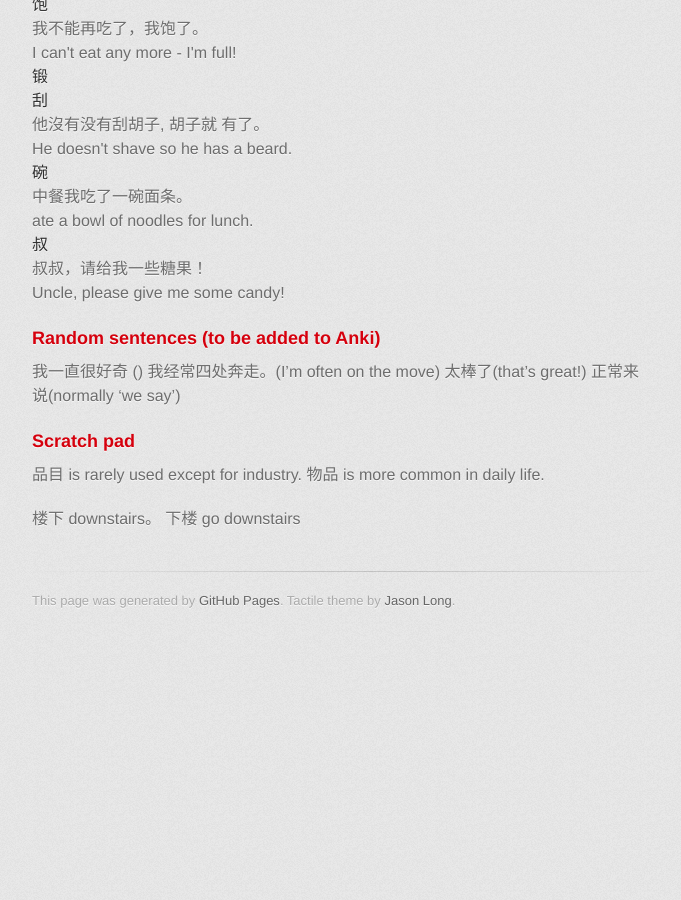
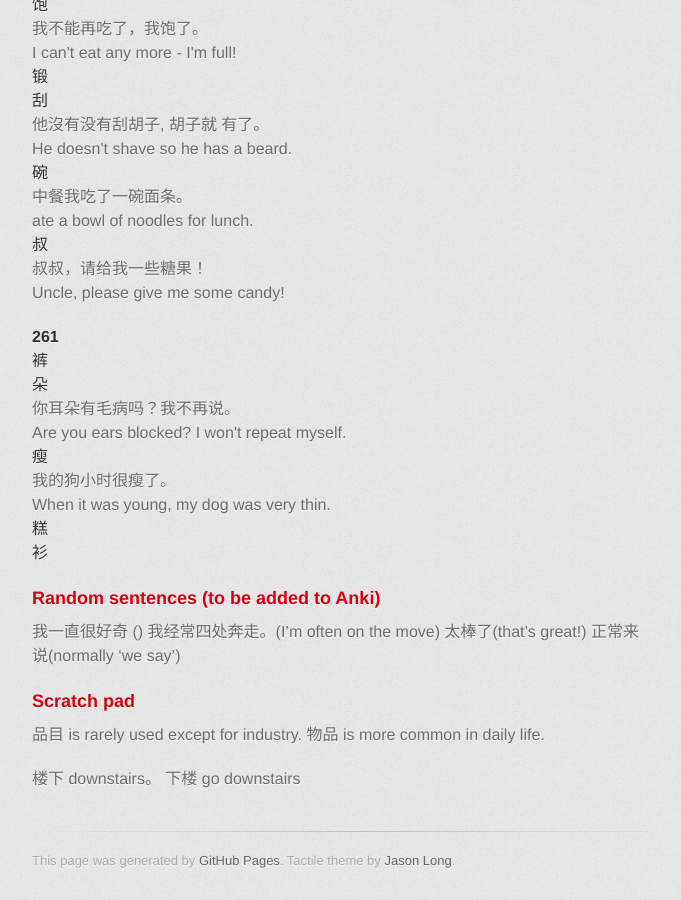
Before and after one commit to axiomiety/axiomiety.github.io, a Jekyll site: the page built from llog/mandarin.markdown, in a window 1280 px wide and 900 px high, scrolled down 18744 px. Shown: the whole window, without its empty margins (298-979 px from the left). Built offline with Jekyll 4.4.1, drawn with Linux system fonts in a browser that asks for light colours; nearby versions of some CDN libraries; some web fonts are replaced; before the commit the page ends 19384 px from its top, so only the background shows below that.

Commit message:
mandarin

```diff
--- a/llog/mandarin.markdown
+++ b/llog/mandarin.markdown
@@ -911,6 +911,41 @@ Character|Sentence|Translation
   <dd>叔叔，请给我一些糖果！</dd>
   <dd>Uncle, please give me some candy!</dd>
 </dl>
+
+#### 261
+
+<dl>
+  <dt>裤</dt>
+  <dd></dd>
+  <dd></dd>
+  <dt>朵</dt>
+  <dd>你耳朵有毛病吗？我不再说。</dd>
+  <dd>Are you ears blocked? I won't repeat myself.</dd>
+  <dt>瘦</dt>
+  <dd>我的狗小时很瘦了。</dd>
+  <dd>When it was young, my dog was very thin.</dd>
+  <dt>糕</dt>
+  <dd></dd>
+  <dd></dd>
+  <dt>衫</dt>
+  <dd></dd>
+  <dd></dd>
+  <dt></dt>
+  <dd></dd>
+  <dd></dd>
+  <dt></dt>
+  <dd></dd>
+  <dd></dd>
+  <dt></dt>
+  <dd></dd>
+  <dd></dd>
+  <dt></dt>
+  <dd></dd>
+  <dd></dd>
+  <dt></dt>
+  <dd></dd>
+  <dd></dd>
+</dl>
 <!--
 <dl>
   <dt></dt>
```
